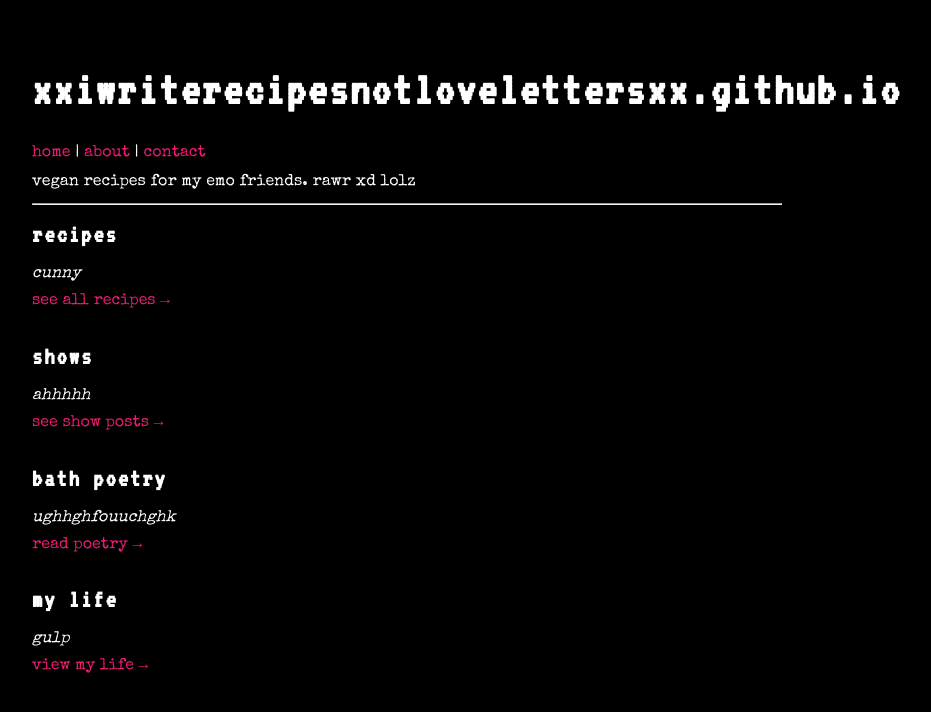
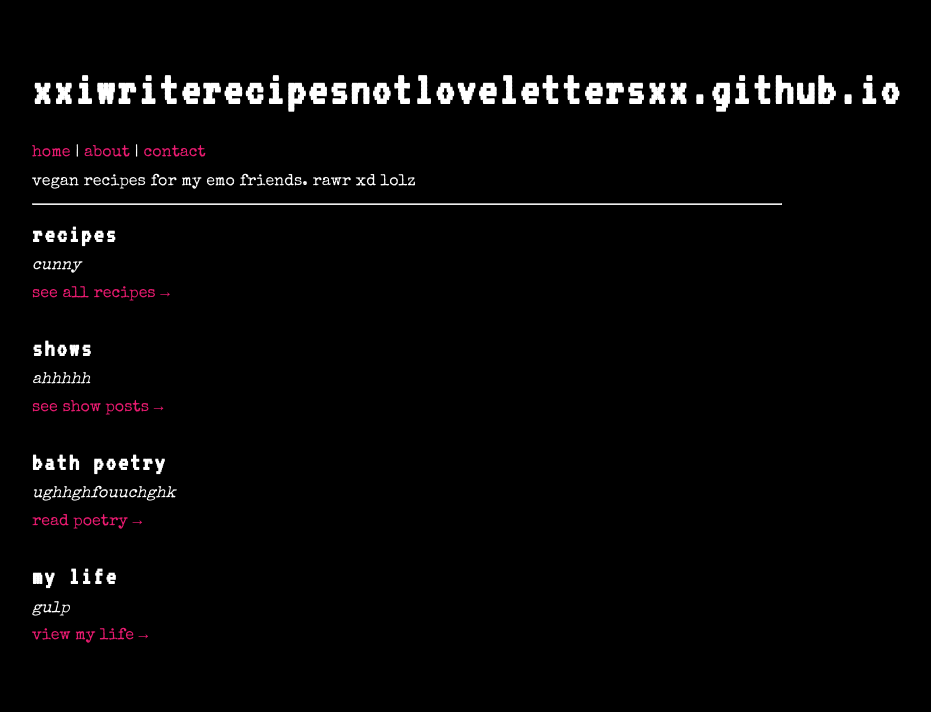
Before and after one commit to xxiwriterecipesnotlovelettersxx/xxiwriterecipesnotlovelettersxx.github.io, a Jekyll site: the page built from index.md, in a window 1280 px wide. Shown: the top 712 px of the page, without its empty margins (233-1164 px from the left). Built offline with Jekyll 4.4.1, drawn with Linux system fonts in a browser that asks for light colours.

Commit message:
Update style.css

```diff
--- a/assets/css/style.css
+++ b/assets/css/style.css
@@ -137,3 +137,9 @@ main ul li {
 .home br {
   line-height: 0.6; /* makes manual <br> smaller */
 }
+
+main.home h2,
+main.home h3,
+main.home h4 {
+  margin-bottom: 0.2em; /* adjust this to taste */
+}
```
